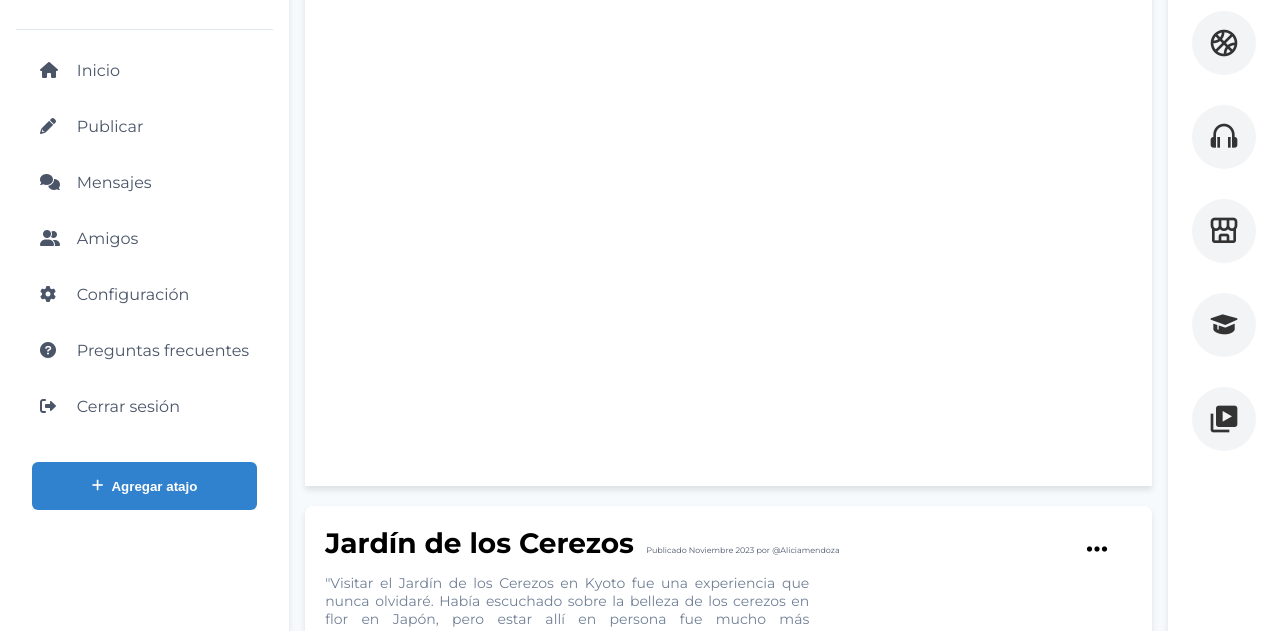
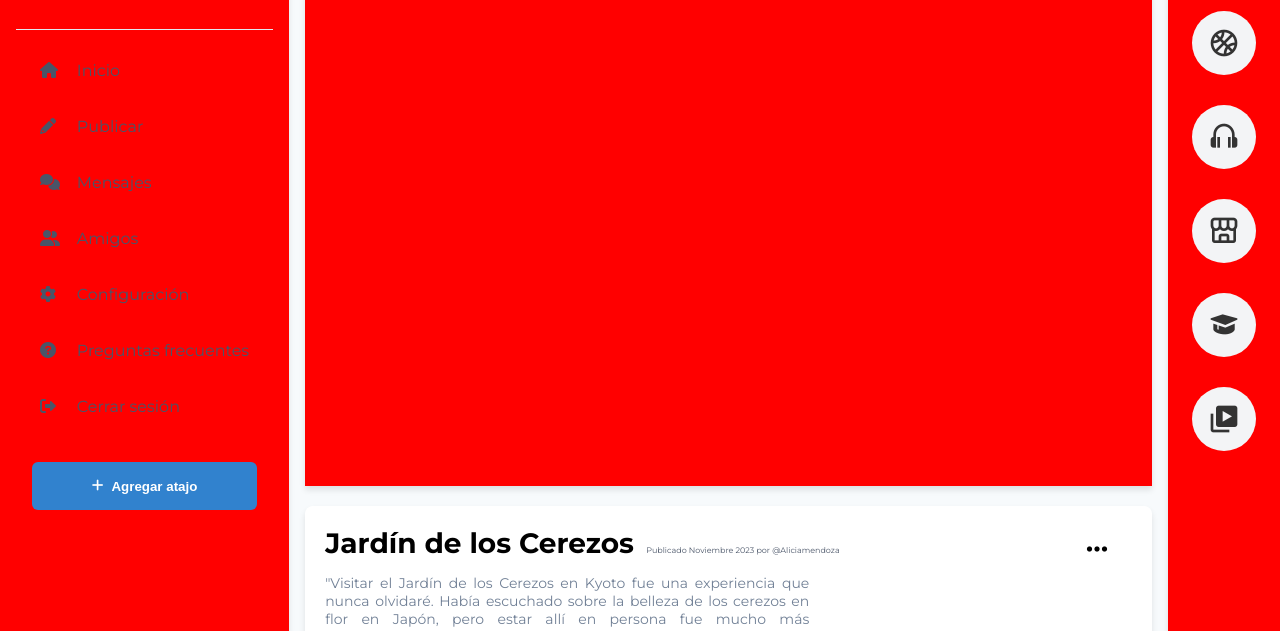
Before and after one commit to JefCastillo/ProyectoPaginaEstatica, a plain HTML site: page index.html in a window 1280 px wide. Shown: the part 169-800 px from the top of the page. Drawn offline with nearby package versions, Linux system fonts and the light colour scheme; some packages are replaced by stand-ins of ours; a script that the page names is missing.

Commit message:
Modificacion

```diff
--- a/estilos.css
+++ b/estilos.css
@@ -116,7 +116,7 @@ img {
 }
 
 .bg-white {
-  background-color: #ffffff; /* Color de fondo blanco */
+  background-color: #ff0000; /* Color de fondo blanco */
 }
 
 .hover\:bg-blue-600:hover {
```
